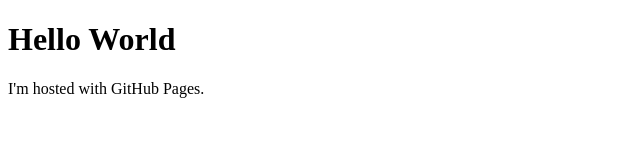
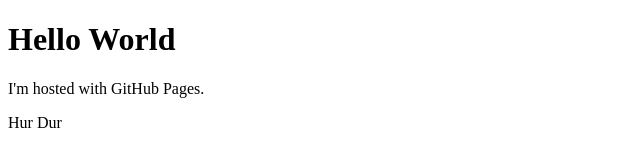
Before and after one commit to MelonCoffeeStudios/meloncoffeestudios.github.io, a plain HTML site: page index.html in a window 1280 px wide. Shown: the full height of the page, 0-640 px from the left. Drawn offline with Linux system fonts and the light colour scheme.

Commit message:
speed test

```diff
--- a/index.html
+++ b/index.html
@@ -3,5 +3,6 @@
 <body>
 <h1>Hello World</h1>
 <p>I'm hosted with GitHub Pages.</p>
+<p>Hur Dur</p>
 </body>
 </html>
```
